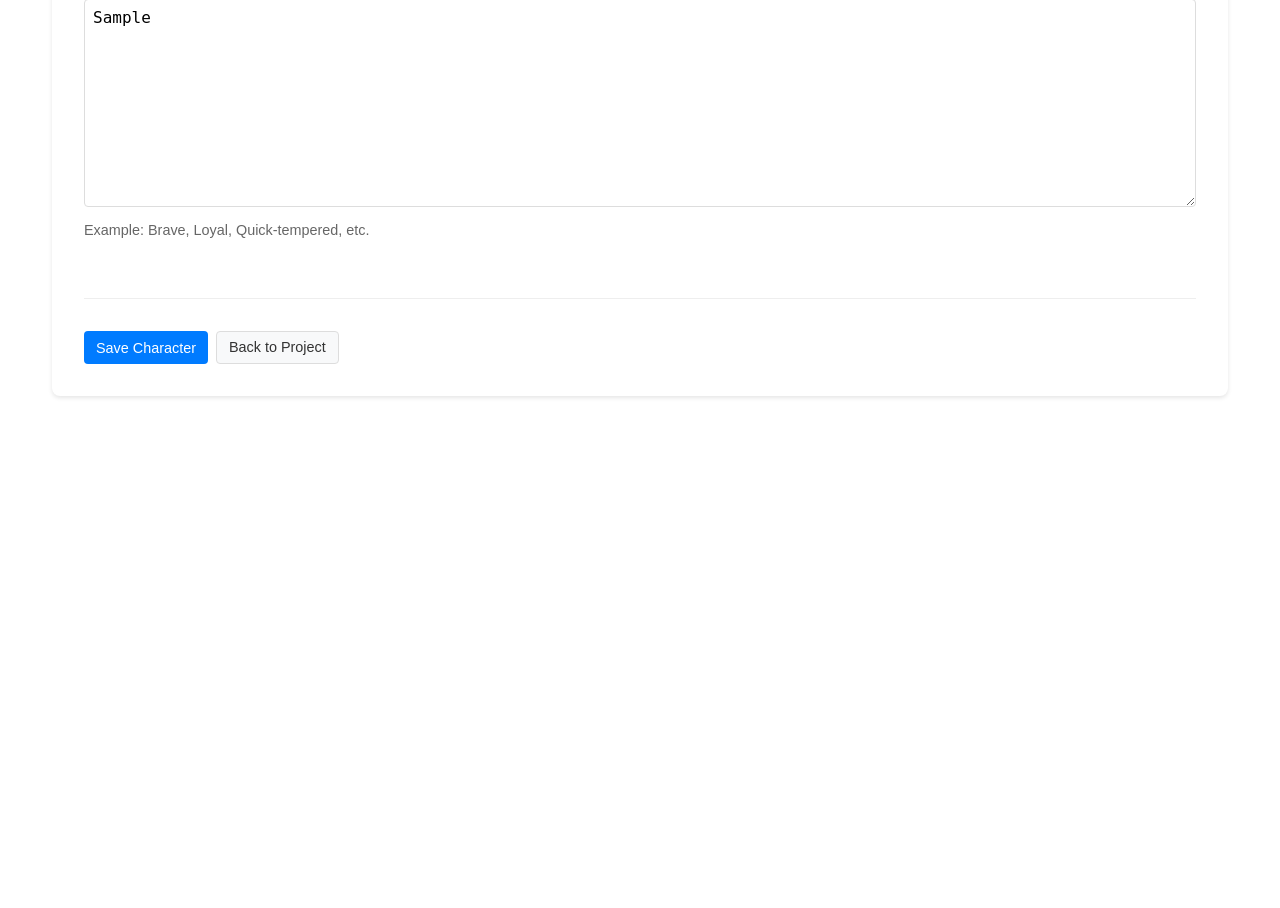
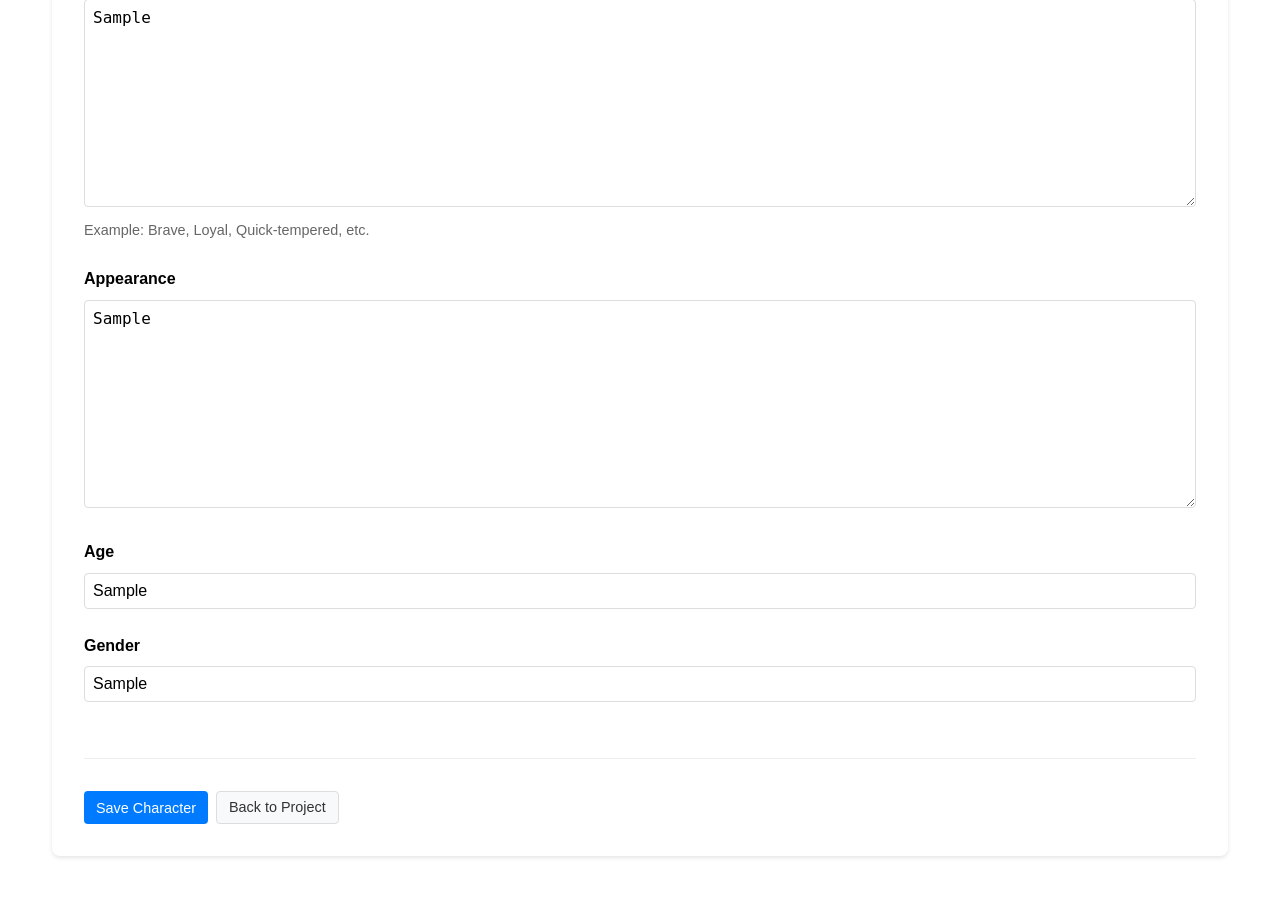
Before and after one commit to SudoMichel/writing, a Django app: page /projects/1/characters/1/edit/ in a window 1280 px wide. Shown: the part 753-1661 px from the top of the page. Before the commit the page ends 1151 px from the top, so only its background shows below. Run offline with Django 5.2, Linux system fonts and the light colour scheme; a user stored in the database is signed in; tables that the repository leaves empty hold one stand-in row (values such as "Sample post").

Commit message:
Add character attributes to model, forms, and templates
- Extended the Character model to include optional fields for appearance, age, and gender, enhancing character detail.
- Updated CharacterForm to include new fields for user input.
- Modified context utility and templates to display additional character information, improving project context visibility and user experience.

```diff
--- a/ai/templates/ai/project_context_display.html
+++ b/ai/templates/ai/project_context_display.html
@@ -35,7 +35,10 @@
                         <li>
                             <strong>{{ char.name }} ({{ char.role }})</strong>
                             <p>{{ char.description }}</p>
-                            <p><em>Traits:</em> {{ char.traits }}</p>
+                            <p><em>Traits:</em> {{ char.traits|default:"N/A" }}</p>
+                            <p><em>Appearance:</em> {{ char.appearance|default:"N/A" }}</p>
+                            <p><em>Age:</em> {{ char.age|default:"N/A" }}</p>
+                            <p><em>Gender:</em> {{ char.gender|default:"N/A" }}</p>
                             {% if char.relationships %}
                                 <p><em>Relationships:</em></p>
                                 <ul>
--- a/core/forms.py
+++ b/core/forms.py
@@ -9,7 +9,7 @@ class ProjectForm(forms.ModelForm):
 class CharacterForm(forms.ModelForm):
     class Meta:
         model = Character
-        fields = ['name', 'role', 'description', 'traits']
+        fields = ['name', 'role', 'description', 'traits', 'appearance', 'age', 'gender']
 
 class PlaceForm(forms.ModelForm):
     class Meta:
--- a/core/models.py
+++ b/core/models.py
@@ -19,7 +19,10 @@ class Character(models.Model):
     name = models.CharField(max_length=200)
     role = models.CharField(max_length=100)
     description = models.TextField()
-    traits = models.TextField(help_text="Enter character traits, separated by commas")
+    traits = models.TextField(help_text="Enter character traits, separated by commas", blank=True, null=True)
+    appearance = models.TextField(blank=True, null=True)
+    age = models.CharField(max_length=50, blank=True, null=True)
+    gender = models.CharField(max_length=50, blank=True, null=True)
     project = models.ForeignKey(Project, on_delete=models.CASCADE, related_name='characters')
     created_at = models.DateTimeField(auto_now_add=True)
 
--- a/core/templates/core/character_form.html
+++ b/core/templates/core/character_form.html
@@ -38,6 +38,21 @@
                 {{ form.traits }}
                 <p class="help-text">Example: Brave, Loyal, Quick-tempered, etc.</p>
             </div>
+
+            <div class="form-group">
+                <label for="{{ form.appearance.id_for_label }}">Appearance</label>
+                {{ form.appearance }}
+            </div>
+
+            <div class="form-group">
+                <label for="{{ form.age.id_for_label }}">Age</label>
+                {{ form.age }}
+            </div>
+
+            <div class="form-group">
+                <label for="{{ form.gender.id_for_label }}">Gender</label>
+                {{ form.gender }}
+            </div>
         </div>
 
         {% if project.characters.count > 1 %}
```
Also changed, not shown: ai/context_utils.py (+8 -2 lines), core/migrations/0011_character_age_character_appearance_character_gender_and_more.py (added).
